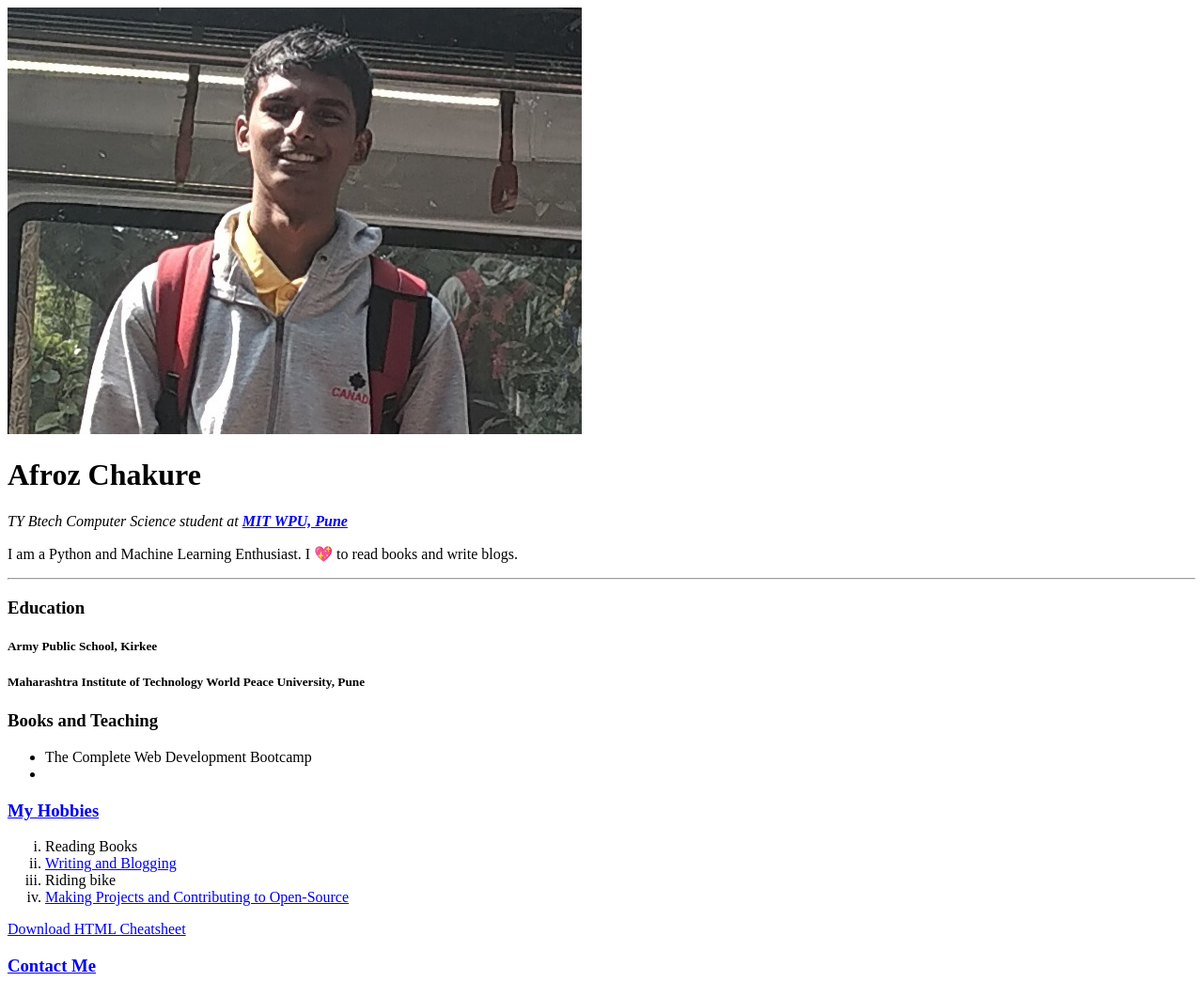
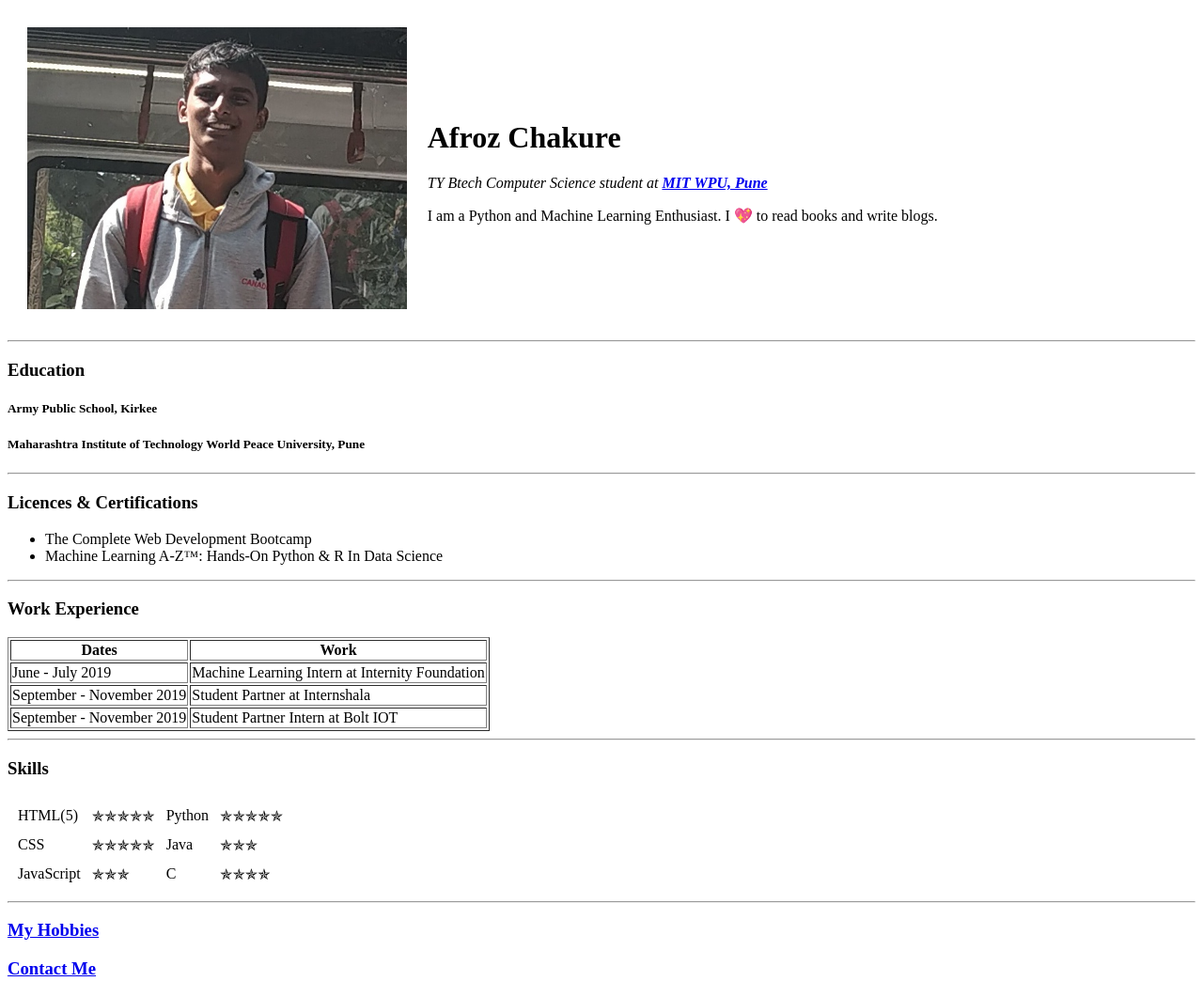
Before and after one commit to afrozchakure/Complete-Web-Development-Bootcamp, a plain HTML site: page HTML - Personal Site/index.html in a window 1280 px wide. Shown: the whole page at 94% size. Drawn offline with Linux system fonts and the light colour scheme.

Commit message:
Added Licenses, Work Experience and Skills

```diff
--- a/HTML - Personal Site/index.html
+++ b/HTML - Personal Site/index.html
@@ -7,28 +7,80 @@
     <title>Afroz's Personal Site</title>
 </head>
 <body>
-    <img src="Images/afroz_profile_pic.jpg" alt="Afroz's profile picture">
-    <h1>Afroz Chakure</h1>
-    <em><p>TY Btech Computer Science student at <strong><a href="https://mitwpu.edu.in/" target="_blank">MIT WPU, Pune</a> </strong> </p></em>
-    <!--Use em instead of i and strong instead of bold-->
-    <p>I am a Python and Machine Learning Enthusiast. I 💖 to read books and write blogs.</p>
+    <table cellspacing = "20">
+        <tr>
+            <td>
+                <img src="Images/afroz_profile_pic.jpg" alt="Afroz's profile picture" height="300" width="100%">
+            </td>
+            <td>
+                    <h1>Afroz Chakure</h1>
+                    <em><p>TY Btech Computer Science student at <strong><a href="https://mitwpu.edu.in/" target="_blank">MIT WPU, Pune</a> </strong> </p></em>
+                    <!--Use em instead of i and strong instead of bold-->
+                    <p>I am a Python and Machine Learning Enthusiast. I 💖 to read books and write blogs.</p>
+            </td>
+        </tr>
+    </table>
     <hr>
     <h3>Education</h3>
     <h5>Army Public School, Kirkee</h5>
     <h5>Maharashtra Institute of Technology World Peace University, Pune</h5>
-    <h3>Books and Teaching</h3>
+    <hr>
+    <h3>Licences & Certifications</h3>
     <ul>
         <li>The Complete Web Development Bootcamp</li>
-        <li></li>
+        <li>Machine Learning A-Z™: Hands-On Python & R In Data Science </li>
     </ul>
+    <hr>
+    <h3>Work Experience</h3>
+
+    <table border = "1">
+        <thead>
+            <tr>
+                <th>Dates</th>
+                <th>Work</th>
+            </tr>
+        </thead>
+        <tbody>
+                <tr>
+                    <td>June - July 2019</td>
+                    <td>Machine Learning Intern at Internity Foundation</td>
+                </tr>
+                <tr>
+                    <td>September - November 2019</td>
+                    <td>Student Partner at Internshala</td>
+                </tr>
+                <tr>
+                    <td>September - November 2019</td>
+                    <td>Student Partner Intern at Bolt IOT</td>
+                </tr>
+        </tbody>
+        <tfoot></tfoot>
+    </table>
+    <hr>
+    <h3>Skills</h3>
+    <table cellspacing = "10">
+        <tr>
+            <td>HTML(5)</td>
+            <td>✯✯✯✯✯</td>
+            <td>Python</td>
+            <td>✯✯✯✯✯</td>
+        </tr>
+        <tr>
+            <td>CSS</td>
+            <td>✯✯✯✯✯</td>
+            <td>Java</td>
+            <td>✯✯✯</td>
+        </tr>
+        <tr>
+            <td>JavaScript</td>
+            <td>✯✯✯</td>
+            <td>C</td>
+            <td>✯✯✯✯</td>
+        </tr>
+    </table>
+    <hr>
     <h3><a href="hobbies.html">My Hobbies</a></h3>
-    <ol type = 'i'>
-        <li>Reading Books</li>
-        <li><a href="https://medium.com/@aaaanchakure" target="_blank">Writing and Blogging</a></li>
-        <li>Riding bike</li>
-        <li><a href="https://github.com/afrozchakure" target="_blank">Making Projects and Contributing to Open-Source</a></li>
-    </ol>
-    <a download href="https://web.stanford.edu/group/csp/cs21/htmlcheatsheet.pdf" target="_blank">Download HTML Cheatsheet</a>
+    <!-- <h3><a download href="https://web.stanford.edu/group/csp/cs21/htmlcheatsheet.pdf" target="_blank">Download HTML Cheatsheet</a></h3> -->
     <h3><a href = 'contact.html'>Contact Me</a></h3>
 </body>
 </html>
```
